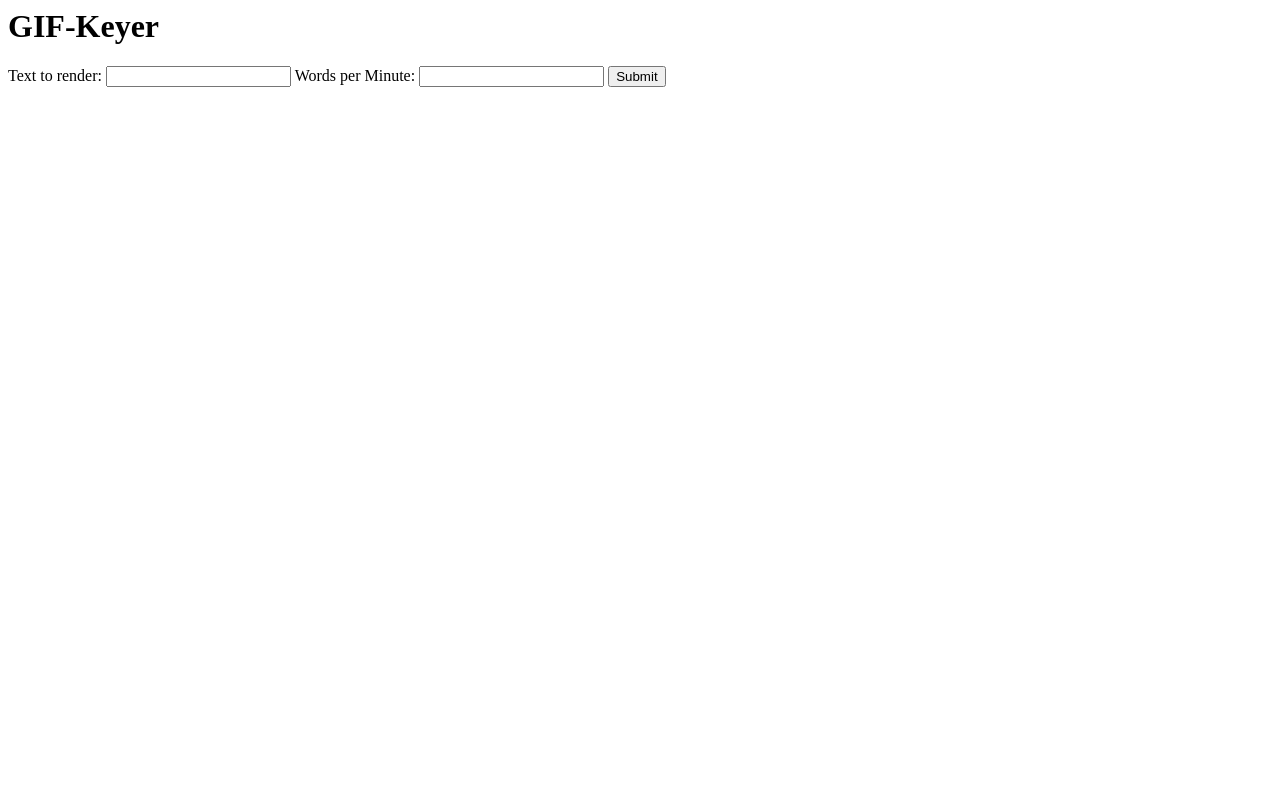
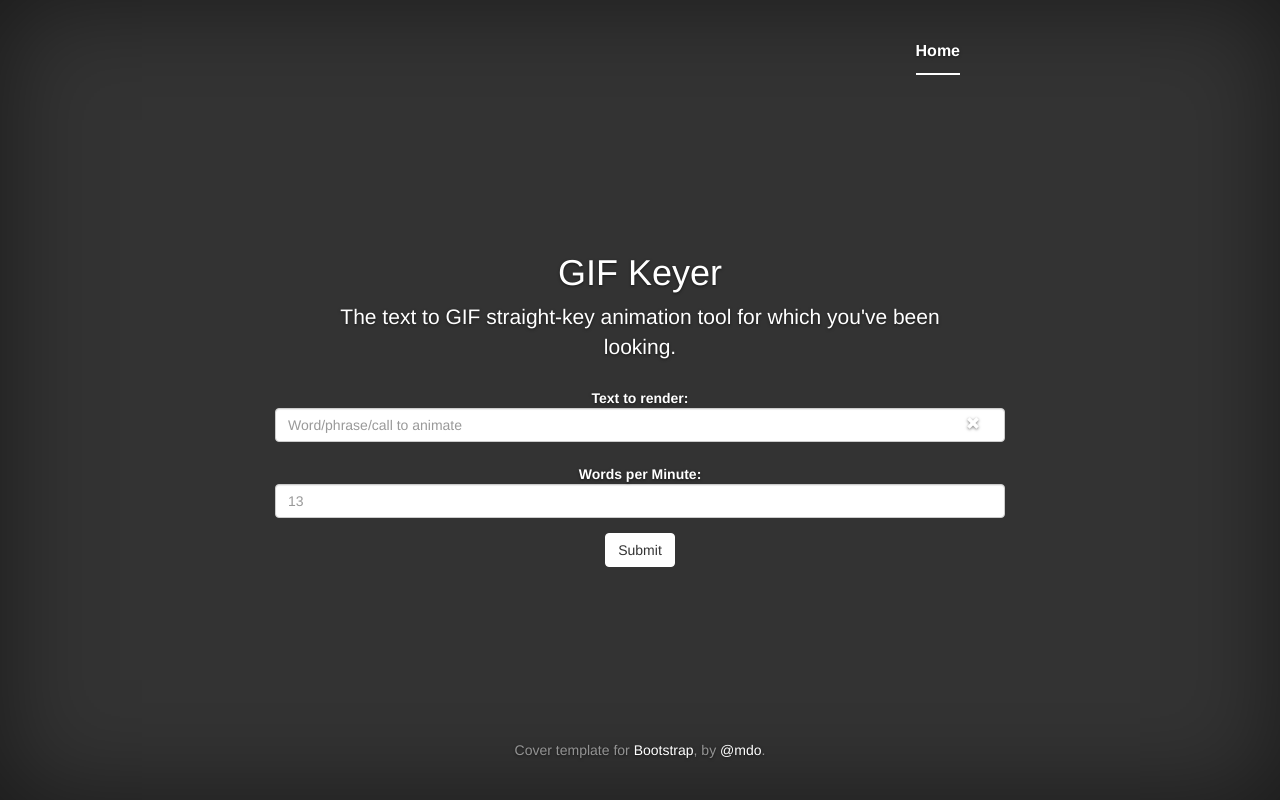
Before and after one commit to nocko/gif-keyer, a plain HTML site: page public/index.html in a window 1280 px wide. Drawn offline with nearby package versions, Linux system fonts and the light colour scheme.

Commit message:
Adds snappy window-dressing and sensical behaviour if client pisses off before render is complete

```diff
--- /dev/null
+++ b/public/cover.css
@@ -0,0 +1,163 @@
+/*
+ * Globals
+ */
+
+/* Links */
+a,
+a:focus,
+a:hover {
+  color: #fff;
+}
+
+/* Custom default button */
+.btn-default,
+.btn-default:hover,
+.btn-default:focus {
+  color: #333;
+  text-shadow: none; /* Prevent inheritence from `body` */
+  background-color: #fff;
+  border: 1px solid #fff;
+}
+
+
+/*
+ * Base structure
+ */
+
+html,
+body {
+  height: 100%;
+  background-color: #333;
+}
+body {
+  color: #fff;
+  text-align: center;
+  text-shadow: 0 1px 3px rgba(0,0,0,.5);
+}
+
+/* Extra markup and styles for table-esque vertical and horizontal centering */
+.site-wrapper {
+  display: table;
+  width: 100%;
+  height: 100%; /* For at least Firefox */
+  min-height: 100%;
+  -webkit-box-shadow: inset 0 0 100px rgba(0,0,0,.5);
+          box-shadow: inset 0 0 100px rgba(0,0,0,.5);
+}
+.site-wrapper-inner {
+  display: table-cell;
+  vertical-align: top;
+}
+.cover-container {
+  margin-right: auto;
+  margin-left: auto;
+}
+
+/* Padding for spacing */
+.inner {
+  padding: 30px;
+}
+
+
+/*
+ * Header
+ */
+.masthead-brand {
+  margin-top: 10px;
+  margin-bottom: 10px;
+}
+
+.masthead-nav > li {
+  display: inline-block;
+}
+.masthead-nav > li + li {
+  margin-left: 20px;
+}
+.masthead-nav > li > a {
+  padding-right: 0;
+  padding-left: 0;
+  font-size: 16px;
+  font-weight: bold;
+  color: #fff; /* IE8 proofing */
+  color: rgba(255,255,255,.75);
+  border-bottom: 2px solid transparent;
+}
+.masthead-nav > li > a:hover,
+.masthead-nav > li > a:focus {
+  background-color: transparent;
+  border-bottom-color: #a9a9a9;
+  border-bottom-color: rgba(255,255,255,.25);
+}
+.masthead-nav > .active > a,
+.masthead-nav > .active > a:hover,
+.masthead-nav > .active > a:focus {
+  color: #fff;
+  border-bottom-color: #fff;
+}
+
+@media (min-width: 768px) {
+  .masthead-brand {
+    float: left;
+  }
+  .masthead-nav {
+    float: right;
+  }
+}
+
+
+/*
+ * Cover
+ */
+
+.cover {
+  padding: 0 20px;
+}
+.cover .btn-lg {
+  padding: 10px 20px;
+  font-weight: bold;
+}
+
+
+/*
+ * Footer
+ */
+
+.mastfoot {
+  color: #999; /* IE8 proofing */
+  color: rgba(255,255,255,.5);
+}
+
+
+/*
+ * Affix and center
+ */
+
+@media (min-width: 768px) {
+  /* Pull out the header and footer */
+  .masthead {
+    position: fixed;
+    top: 0;
+  }
+  .mastfoot {
+    position: fixed;
+    bottom: 0;
+  }
+  /* Start the vertical centering */
+  .site-wrapper-inner {
+    vertical-align: middle;
+  }
+  /* Handle the widths */
+  .masthead,
+  .mastfoot,
+  .cover-container {
+    width: 100%; /* Must be percentage or pixels for horizontal alignment */
+  }
+}
+
+@media (min-width: 992px) {
+  .masthead,
+  .mastfoot,
+  .cover-container {
+    width: 700px;
+  }
+}
--- a/public/index.html
+++ b/public/index.html
@@ -1,19 +1,67 @@
-<h1>GIF-Keyer</h1>
+<!DOCTYPE html>
+<html lang="en">
+<head>
+<meta charset="UTF-8">
+<meta http-equiv="X-UA-Compatible" content="IE=edge">
+<meta name="viewport" content="width=device-width, initial-scale=1">
+<title>GIF Keyer</title>
+<link rel="stylesheet"
+      href="https://maxcdn.bootstrapcdn.com/bootstrap/3.3.5/css/bootstrap.min.css">
+<link href="cover.css" rel="stylesheet">
 
-<form action="#">
-  <label>Text to render:</label>
-  <input id="phrase"></input>
-  <label>Words per Minute:</label>
-  <input id="wpm"></input>
-  <input type="submit" id="submitButton"></input>
-</form>
+</head>
+<body>
+  <div class="site-wrapper">
 
-<script>
-  var gk = {};
-  gk.button = document.getElementById('submitButton');
-  gk.phrase = document.getElementById('phrase');
-  gk.wpm = document.getElementById('wpm');
-  gk.button.addEventListener("click", function () {
-    document.location = "/"+gk.phrase.value+".gif?wpm="+gk.wpm.value;
-  });
-</script>
+      <div class="site-wrapper-inner">
+
+        <div class="cover-container">
+
+          <div class="masthead clearfix">
+            <div class="inner">
+              <h3 class="masthead-brand"></h3>
+              <nav>
+                <ul class="nav masthead-nav">
+                  <li class="active"><a href="#">Home</a></li>
+                </ul>
+              </nav>
+            </div>
+          </div>
+
+          <div class="inner cover">
+            <h1 class="cover-heading">GIF Keyer</h1>
+            <p class="lead">The text to GIF straight-key animation
+            tool for which you've been looking.</p>
+          </div>
+	  <div>
+	    <form class="form-horizontal" action="#">
+	      <div class="form-group has-feedback" id="phraseGroup">
+		<label class="control-label" for="phrase">Text to render:</label>
+		<input type="text" id="phrase" class="form-control"
+		       placeholder="Word/phrase/call to animate"
+		       aria-describedby="errorStatus">
+		<span class="glyphicon glyphicon-remove form-control-feedback" aria-hidden="true"></span>
+		<span class="control-label" id="errorStatus"></span>
+	      </div>
+	      <div class="form-group">
+		<label class="control-label" for="wpm">Words per Minute:</label>
+		<input type="number" class="form-control" placeholder="13" id="wpm">
+	      </div>
+	      <input type="submit" id="submitButton" class="btn btn-default" ></input>
+	    </form>
+	  </div>
+
+          <div class="mastfoot">
+            <div class="inner">
+              <p>Cover template for <a href="http://getbootstrap.com">Bootstrap</a>, by <a href="https://twitter.com/mdo">@mdo</a>.</p>
+            </div>
+          </div>
+
+        </div>
+
+      </div>
+
+  </div>
+  <script src="main.js"></script>
+</body>
+</html>
--- /dev/null
+++ b/public/main.js
@@ -0,0 +1,21 @@
+(function () {
+    'use strict';
+    var button = document.getElementById('submitButton');
+    var phrase = document.getElementById('phrase');
+    var wpm = document.getElementById('wpm');
+
+    button.addEventListener("click", function () {
+	if (!phrase.value) {
+	    var pg = document.getElementById('phraseGroup');
+	    var es = document.getElementById('errorStatus');
+	    pg.classList.add('has-error');
+	    es.textContent='Please enter a phrase to animate';
+	    return;
+	}
+	var loc = "/"+phrase.value+".gif";
+	if (wpm.value) {
+	    loc += "?wpm="+wpm.value;
+	}
+	document.location = loc;
+    });
+}());
```
Also changed, not shown: 1 other file.
